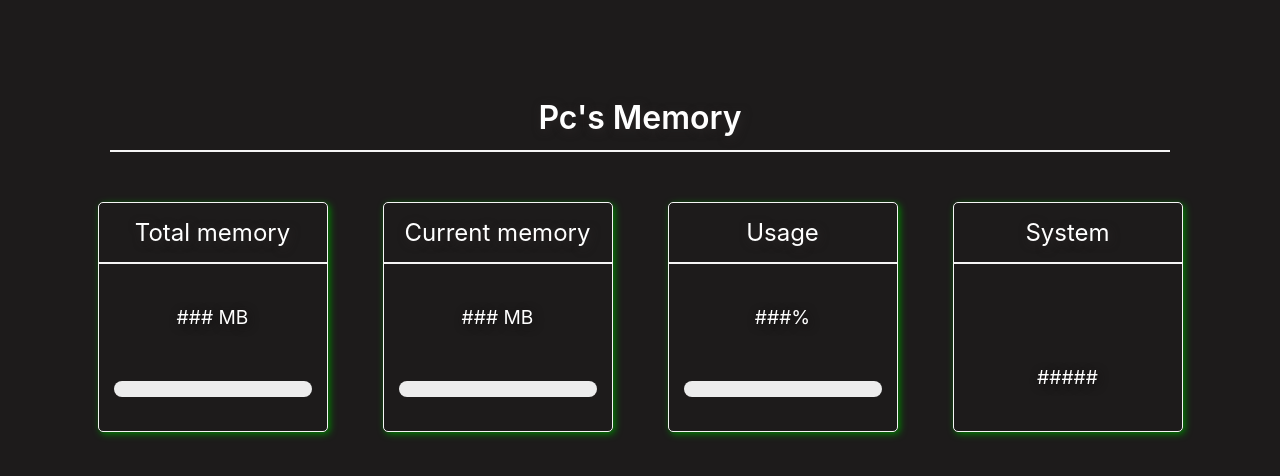
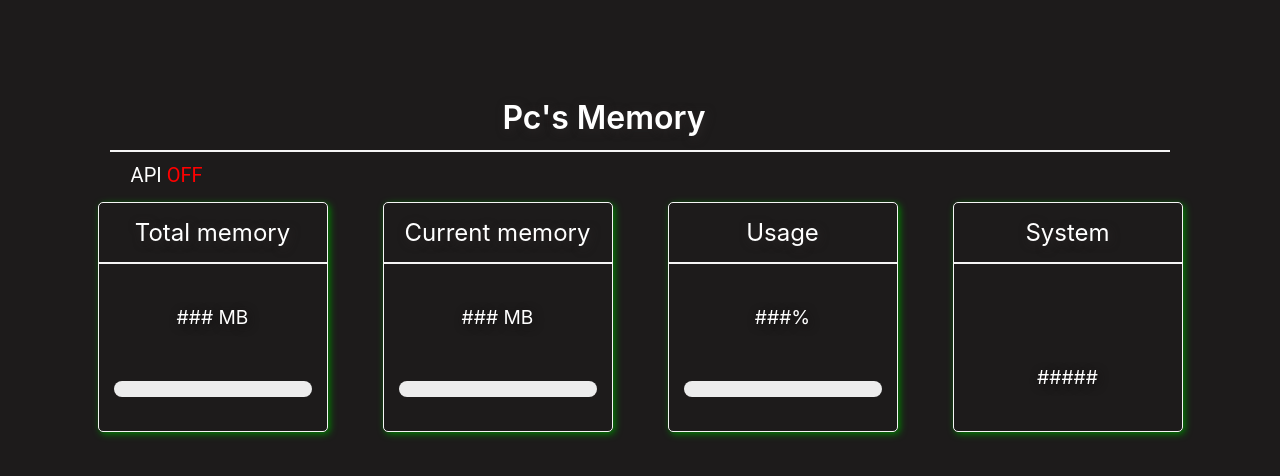
Before and after one commit to NicolasCastro01/PC-S-MEMORUY---APPLICATION, a website: page index.html in a window 1280 px wide. Drawn offline with nearby package versions, Linux system fonts and the light colour scheme.

Commit message:
Fixed reload

```diff
--- a/index.html
+++ b/index.html
@@ -9,6 +9,9 @@
         <link rel="stylesheet" href="https://cdnjs.cloudflare.com/ajax/libs/bulma/0.9.3/css/bulma.min.css"/>
         <link rel="stylesheet" href="path/to/font-awesome/css/font-awesome.min.css"/>
         <link href="https://fonts.googleapis.com/icon?family=Material+Icons" rel="stylesheet"/>
+        <link rel="preconnect" href="https://fonts.googleapis.com">
+        <link rel="preconnect" href="https://fonts.gstatic.com" crossorigin>
+        <link href="https://fonts.googleapis.com/css2?family=Teko&display=swap" rel="stylesheet">
         <script src="index.js"></script>
         <title>Pc's Memory</title>
     </head>
@@ -17,8 +20,9 @@
         <div class="backgroundC">
             <div class="title1">
                 <h1 class="title">Pc's Memory</h1>
-                <hr class="ti"/>
+                <h1 class="subtitle" name="infoApi">API <span id="infoApi">OFF</span></h1>
             </div>
+            <hr class="ti"/>
 
             <div class="fieldset">
                 <div class="memoryT">
--- a/index.js
+++ b/index.js
@@ -1,20 +1,58 @@
+let index = "./index.html";
+let infoOn = true;
+let timeoutFinishReload;
+let applicationReset;
+let api = setInterval(() => {
 
-let api = setInterval(() => {
     async function load() {
-        const response = await fetch("http://localhost:3000").then(data => data.json()).catch(err => {
-            setTimeout(() => { clearInterval(api) }, 900);
+        let infoApi = document.getElementById("infoApi");
+        const response = await fetch("http://localhost:3000").then(data => data.json()).then(finishReload()).catch(err => {
+            setTimeout(() => {
+                clearInterval(api);
+
+            }, 900);
             console.clear();
             console.error("Api não foi encontrada.");
+            infoApi.innerText = "OFF";
+            infoApi.style.color = "red";
+            attStatsToNormal();
+            infoOn = false;
+            startReload();
         });
 
         if (response === undefined) return;
         let data = []
-        data.push(response)
+        data.push(response);
+        infoApi.innerText = "ON";
+        infoApi.style.color = "green"
         data.map(({ Free, Total, Usage, Os }) => attStats({ Free, Total, Usage, Os }))
 
     };
 
+    function attStatsToNormal(){
+        let memoryTotal = document.getElementById("memoryTotal");
+        let memoryCurrent = document.getElementById("memoryCurrent");
+        let usagePercent = document.getElementById("usagePercent");
+        let oS = document.getElementById("Os");
 
+        let progressBarMemoryTotal = document.querySelector('progress[name="memoryT"]');
+        let progressBarMemoryCurrent = document.querySelector('progress[name="memory"]');
+        let progressBarUsagePercent = document.querySelector('progress[name="usage"]');
+
+        memoryTotal.innerText = "###";
+        memoryCurrent.innerText = "###";
+        usagePercent.innerText = "###";
+        oS.innerText = "#####";
+
+        progressBarMemoryTotal.setAttribute("value",null);
+        progressBarMemoryTotal.setAttribute("max",null);
+
+        progressBarMemoryCurrent.setAttribute("value", null);
+        progressBarMemoryCurrent.setAttribute("max",null);
+
+        progressBarUsagePercent.setAttribute("value", null);
+
+    }
 
     function attStats({ Free, Total, Usage, Os }) {
         let memoryTotal = document.getElementById("memoryTotal");
@@ -40,5 +78,21 @@ let api = setInterval(() => {
 
         progressBarUsagePercent.setAttribute("value", `${Usage}`);
     };
+
+    function finishReload() {
+        if(infoOn){
+            timeoutFinishReload = setTimeout(() => {
+                clearInterval(applicationReset)
+            }, 900);
+        };
+    };
+
+    function startReload() {
+        if(!infoOn){
+            applicationReset = setInterval(() => {
+                window.location.reload();
+            }, 5 * 1000);
+        };
+    };
     load();
 }, 1000);
--- a/style.css
+++ b/style.css
@@ -36,9 +36,22 @@ html{
     height: 230px;
     box-shadow: 2px 2px 7px green;
 }
-
 .title1{
+    display: flex;
+    align-items: center;
+    justify-content: center;
     margin-top: 100px;
+}
+.title1 .subtitle{
+    position: relative;
+    top: 55px;
+    right: 580px;
+    left: -575px;
+    color: white !important;
+    font-family: "Roboto", sans-serif;
+}
+#infoApi{
+    color: red;
 }
 .title, #memoryT, #memory, #usage, #system{
     color: white !important;
```
